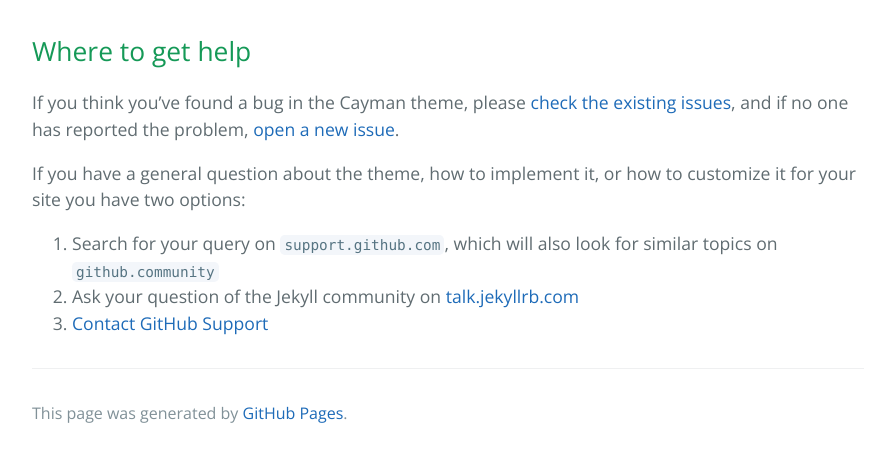
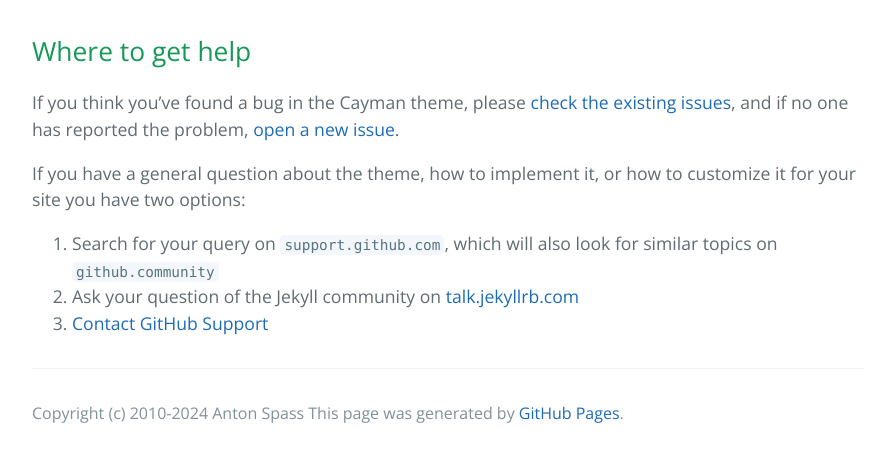
Before and after one commit to comprehensive/VectorAbstractions, a Jekyll site: the page built from docs/SUPPORT.md, in a window 1280 px wide. Shown: the top 462 px of the page, without its empty margins (192-1079 px from the left). Built offline with Jekyll 4.4.1, drawn with Linux system fonts in a browser that asks for light colours; our own code applies the rules of GitHub Pages for plain Markdown files.

Commit message:
Update default.html

```diff
--- a/_layouts/default.html
+++ b/_layouts/default.html
@@ -21,6 +21,7 @@
       {{ content }}
 
       <footer class="site-footer">
+        <span class="site-footer-credits">Copyright (c) 2010-2024 Anton Spass</span>
         <span class="site-footer-credits">This page was generated by <a href="https://pages.github.com">GitHub Pages</a>.</span>
       </footer>
     </main>
```
